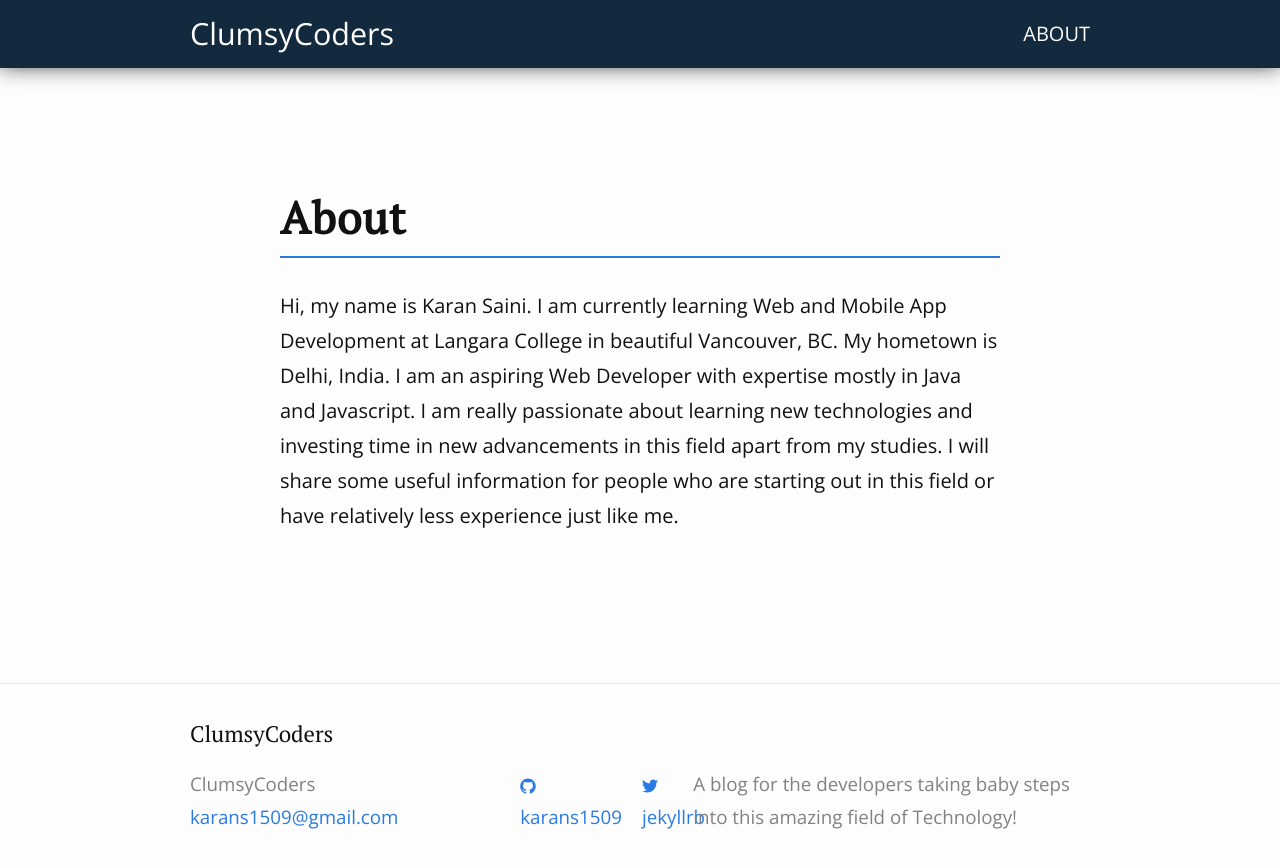
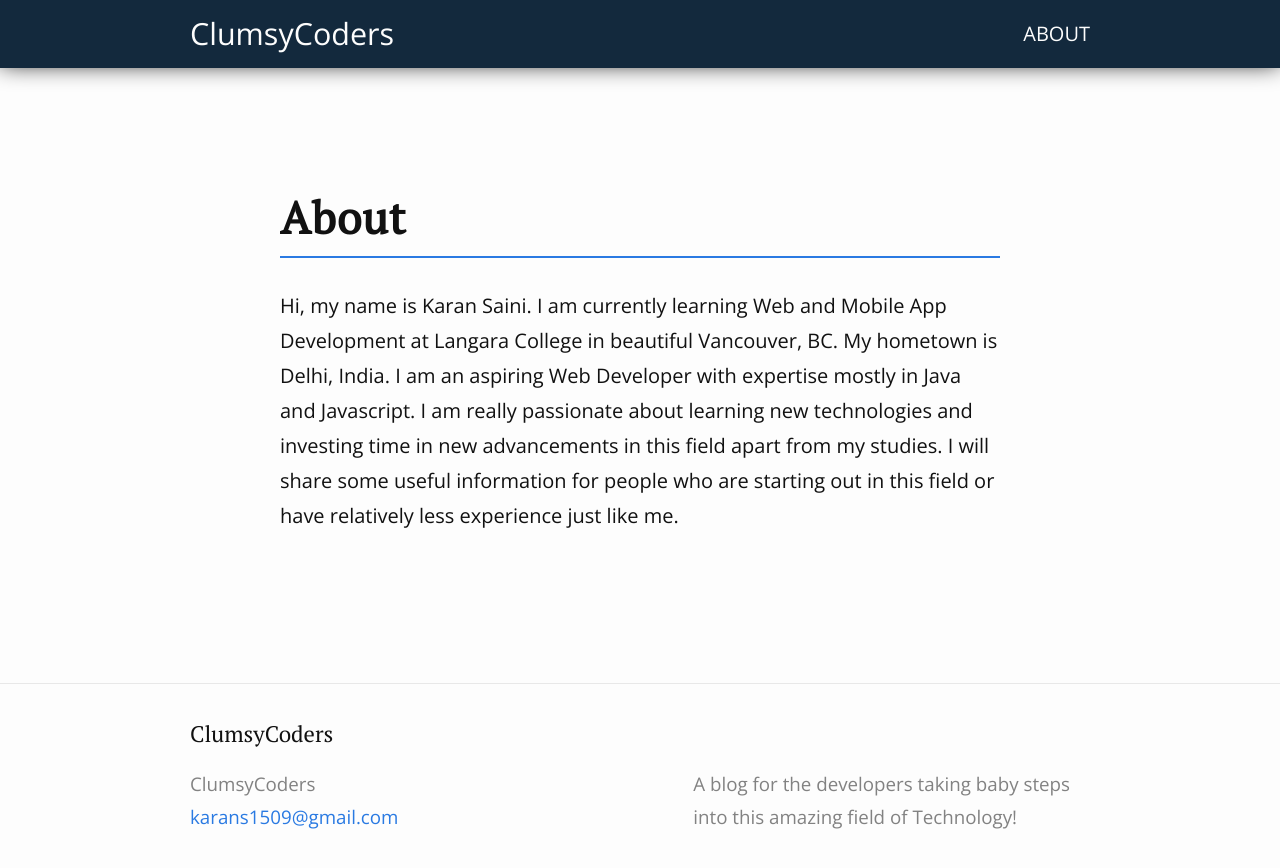
Before and after one commit to karans1509/blog-first, a plain HTML site: page about/index.html in a window 1280 px wide. Drawn offline with nearby package versions, Linux system fonts and the light colour scheme.

Commit message:
social icons

```diff
--- a/about/index.html
+++ b/about/index.html
@@ -104,7 +104,7 @@
       </div>
 
       <div class="footer-col footer-col-2">
-        <ul class="social-media-list">
+        <!-- <ul class="social-media-list">
 
           <li>
             <a href="https://github.com/karans1509"><span class="icon icon--github"><svg viewBox="0 0 16 16" width="16px" height="16px"><path fill="#828282" d="M7.999,0.431c-4.285,0-7.76,3.474-7.76,7.761 c0,3.428,2.223,6.337,5.307,7.363c0.388,0.071,0.53-0.168,0.53-0.374c0-0.184-0.007-0.672-0.01-1.32 c-2.159,0.469-2.614-1.04-2.614-1.04c-0.353-0.896-0.862-1.135-0.862-1.135c-0.705-0.481,0.053-0.472,0.053-0.472 c0.779,0.055,1.189,0.8,1.189,0.8c0.692,1.186,1.816,0.843,2.258,0.645c0.071-0.502,0.271-0.843,0.493-1.037 C4.86,11.425,3.049,10.76,3.049,7.786c0-0.847,0.302-1.54,0.799-2.082C3.768,5.507,3.501,4.718,3.924,3.65 c0,0,0.652-0.209,2.134,0.796C6.677,4.273,7.34,4.187,8,4.184c0.659,0.003,1.323,0.089,1.943,0.261 c1.482-1.004,2.132-0.796,2.132-0.796c0.423,1.068,0.157,1.857,0.077,2.054c0.497,0.542,0.798,1.235,0.798,2.082 c0,2.981-1.814,3.637-3.543,3.829c0.279,0.24,0.527,0.713,0.527,1.437c0,1.037-0.01,1.874-0.01,2.129 c0,0.208,0.14,0.449,0.534,0.373c3.081-1.028,5.302-3.935,5.302-7.362C15.76,3.906,12.285,0.431,7.999,0.431z"/></svg>
@@ -120,7 +120,7 @@
 
           </li>
 
-        </ul>
+        </ul> -->
       </div>
 
       <div class="footer-col footer-col-3">
```
Also changed, not shown: index.html (+2 -2 lines).
